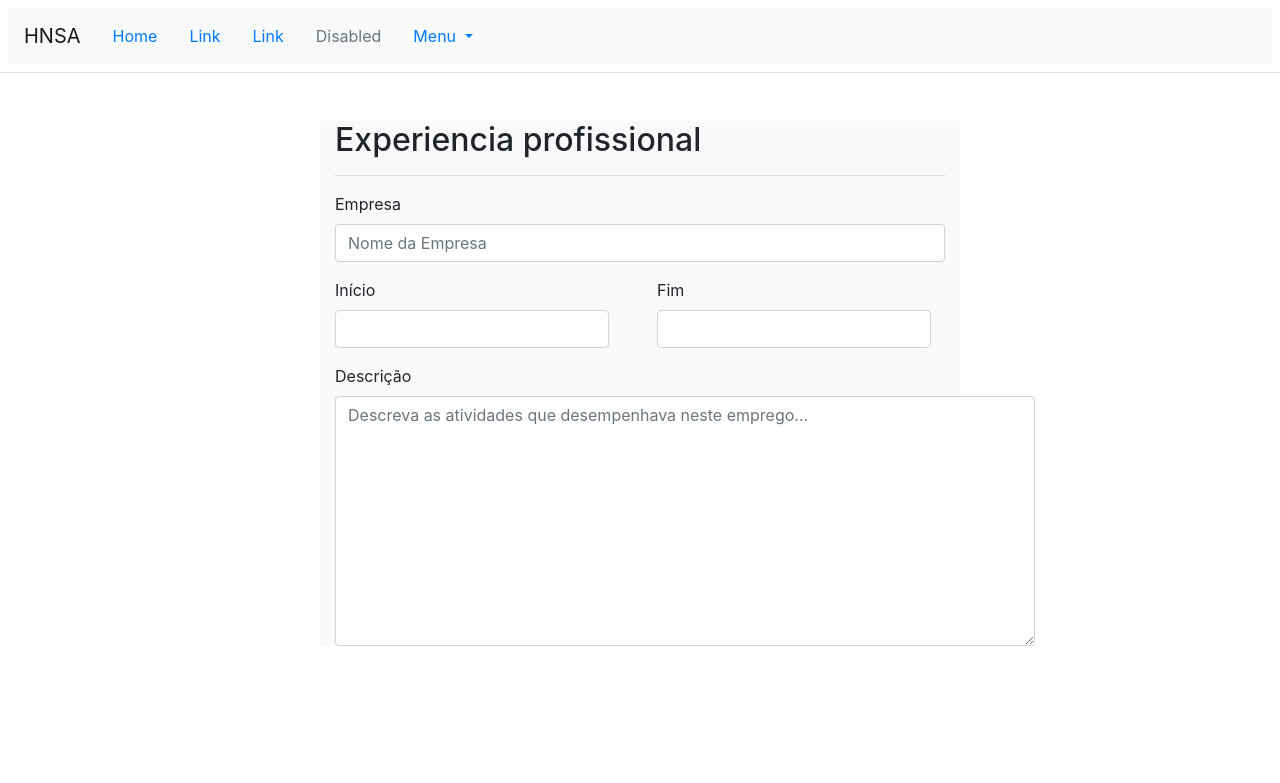
After one commit to gabemin/RH, a PHP site: page /rh/user/experiencia/add/ in a window 1280 px wide. The commit adds this page. Shown: the top 783 px of the page. Run offline with PHP 8.4, Linux system fonts and the light colour scheme.

Commit message:
commit 14/10/2019

```diff
--- /dev/null
+++ b/Controller/novaExperiencia.php
@@ -0,0 +1,6 @@
+<?php
+include_once ("../../../DAO/Experiencia.php");
+
+if(isset($_POST[''])){
+
+}
--- a/DAO/Experiencia.php
+++ b/DAO/Experiencia.php
@@ -1,5 +1,5 @@
 <?php
-include_once("../Controller/Connect.php");
+include_once("../../../Controller/Connect.php");
 
 class Experiencia
 {
--- /dev/null
+++ b/user/experiencia/add/index.php
@@ -0,0 +1,81 @@
+<?php
+include_once "../../../Controller/novaExperiencia.php"
+?>
+<html>
+<head>
+    <meta charset="UTF-8">
+    <title>Home</title>
+    <link rel="stylesheet" href="https://stackpath.bootstrapcdn.com/bootstrap/4.3.1/css/bootstrap.min.css"
+          integrity="sha384-ggOyR0iXCbMQv3Xipma34MD+dH/1fQ784/j6cY/iJTQUOhcWr7x9JvoRxT2MZw1T" crossorigin="anonymous">
+    <script src="https://code.jquery.com/jquery-3.3.1.slim.min.js" integrity="sha384-q8i/X+965DzO0rT7abK41JStQIAqVgRVzpbzo5smXKp4YfRvH+8abtTE1Pi6jizo" crossorigin="anonymous"></script>
+    <script src="https://cdnjs.cloudflare.com/ajax/libs/popper.js/1.14.3/umd/popper.min.js" integrity="sha384-ZMP7rVo3mIykV+2+9J3UJ46jBk0WLaUAdn689aCwoqbBJiSnjAK/l8WvCWPIPm49" crossorigin="anonymous"></script>
+    <script src="https://stackpath.bootstrapcdn.com/bootstrap/4.1.3/js/bootstrap.min.js" integrity="sha384-ChfqqxuZUCnJSK3+MXmPNIyE6ZbWh2IMqE241rYiqJxyMiZ6OW/JmZQ5stwEULTy" crossorigin="anonymous"></script>
+</head>
+<body>
+<header class="card-header bg-white  p-2 mb-5">
+
+    <nav class="navbar navbar-expand-md navbar-light bg-light">
+        <a class="navbar-brand" href="#">HNSA</a>
+        <button class="navbar-toggler" type="button" data-toggle="collapse" data-target="#navbarNavDropdown"
+                aria-controls="navbarNavDropdown" aria-expanded="false" aria-label="Alterna navegação">
+            <span class="navbar-toggler-icon"></span>
+        </button>
+        <div class="collapse navbar-collapse" id="navbarNavDropdown">
+            <ul class="nav">
+                <li class="nav-item">
+                    <a class="nav-link active" href="">Home</a>
+                </li>
+                <li class="nav-item">
+                    <a class="nav-link" href="#">Link</a>
+                </li>
+                <li class="nav-item">
+                    <a class="nav-link" href="#">Link</a>
+                </li>
+                <li class="nav-item">
+                    <a class="nav-link disabled" href="#">Disabled</a>
+                </li>
+                <li class="nav-item dropdown align-content-end">
+                    <a class="nav-link dropdown-toggle" href="#" id="navbarDropdownMenuLink" role="button"
+                       data-toggle="dropdown" aria-haspopup="true" aria-expanded="false">Menu
+                    </a>
+                    <div class="dropdown-menu" aria-labelledby="navbarDropdownMenuLink">
+                        <a class="dropdown-item" href="../user/edit/">Visualizar Cadastro</a>
+                        <a class="dropdown-item" href="#">Sair</a>
+                    </div>
+                </li>
+            </ul>
+        </div>
+    </nav>
+</header>
+<div class="container col-md-6 bg-light">
+    <h2>Experiencia profissional</h2>
+    <hr>
+    <form action="." method="post">
+        <div class="form-group">
+            <label for="empresa">Empresa</label>
+            <input class="form-control" type="text" name="empresa" placeholder="Nome da Empresa">
+        </div>
+        <div class="form-row mx mx-auto">
+            <div class="form-group">
+                <label for="inicio">Início</label>
+                <input class="form-control align-content-start" type="text" name="inicio">
+            </div>
+
+            <div class="form-group  pl-5">
+                <label for="fim">Fim</label>
+                <input class="form-control" type="text" name="fim">
+            </div>
+
+
+        </div>
+        <div class="form-group">
+            <label for="descricaoCargo">Descrição</label>
+            <textarea class="form-control" name="descricaoCargo" style="height: 250px;width: 700px;"
+                        placeholder="Descreva as atividades que desempenhava neste emprego..."></textarea>
+        </div>
+        <div class="form-group"></div>
+        <div class="form-group"></div>
+
+    </form>
+</div>
+</body>
```
